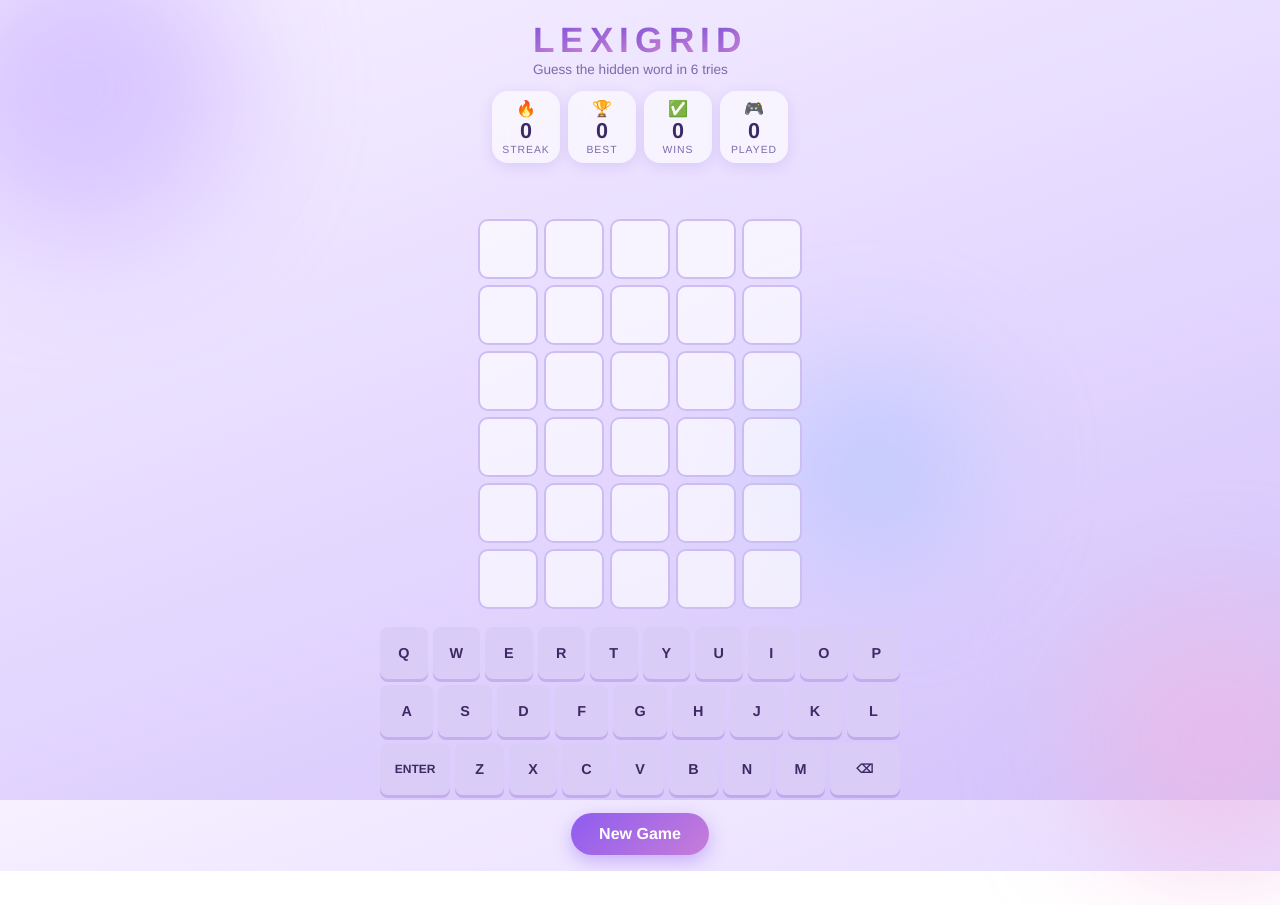
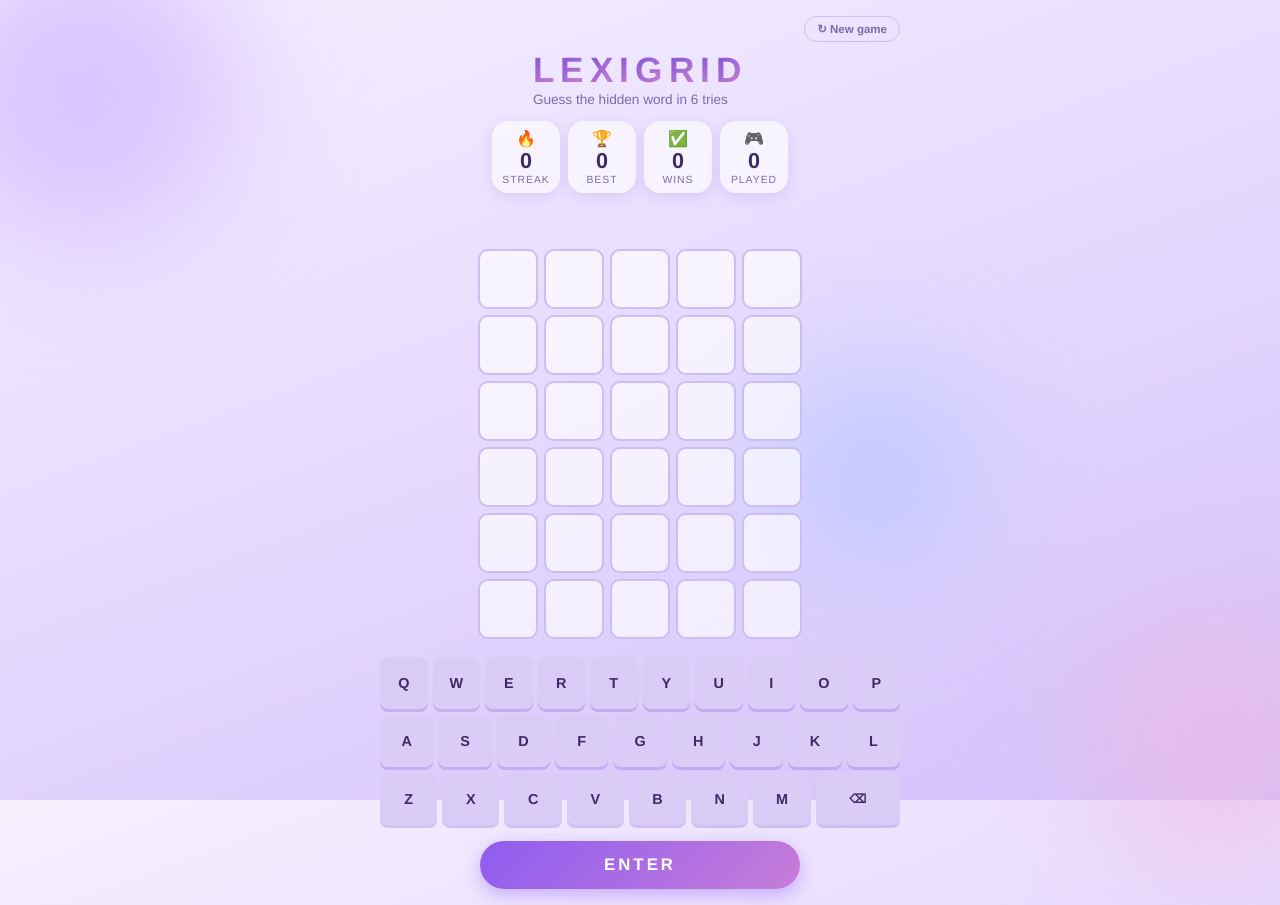
Before and after one commit to Piyush123451/LEXGRID, a plain HTML site: page index.html in a window 1280 px wide. Before the commit the page ends 871 px from the top, so only its background shows below. Drawn offline with Linux system fonts and the light colour scheme; no server answers.

Commit message:
New updated scene as per ojas recommendation

```diff
--- a/index.html
+++ b/index.html
@@ -12,6 +12,9 @@
   </div>
 
   <main class="app">
+    <div class="topbar">
+      <button id="restart" title="Start a new game">↻ New game</button>
+    </div>
     <header>
       <h1 id="title">
         <span style="--i:0">L</span><span style="--i:1">E</span><span style="--i:2">X</span><span style="--i:3">I</span><span style="--i:4">G</span><span style="--i:5">R</span><span style="--i:6">I</span><span style="--i:7">D</span>
@@ -45,7 +48,7 @@
     <div id="message"></div>
     <div id="board"></div>
     <div id="keyboard"></div>
-    <button id="restart">New Game</button>
+    <button id="enterBtn">ENTER</button>
   </main>
 
   <canvas id="confetti"></canvas>
--- a/script.js
+++ b/script.js
@@ -128,7 +128,7 @@ function recordLoss() {
 const KEY_ROWS = [
   "qwertyuiop".split(""),
   "asdfghjkl".split(""),
-  ["Enter", ..."zxcvbnm".split(""), "Back"]
+  [..."zxcvbnm".split(""), "Back"]
 ];
 
 const boardEl = document.getElementById("board");
@@ -400,11 +400,20 @@ document.querySelectorAll(".stat-num").forEach(el => {
 
 document.getElementById("restart").addEventListener("click", e => {
   e.target.blur();
-  // Quitting a game you've already started counts as a loss
-  const abandoned = !gameOver && currentRow > 0;
-  if (abandoned) recordLoss();
+  const inProgress = !gameOver && currentRow > 0;
+
+  // Ask first, because quitting mid-game resets the streak
+  if (inProgress && !confirm("Start a new game? Your current streak will reset to 0.")) {
+    return;
+  }
+  if (inProgress) recordLoss();
   newGame();
-  if (abandoned) showMessage("Game abandoned — streak reset");
+  if (inProgress) showMessage("Game abandoned — streak reset");
+});
+
+document.getElementById("enterBtn").addEventListener("click", e => {
+  e.target.blur(); // so the physical Enter key doesn't re-click the button
+  handleKey("Enter");
 });
 
 // ---------- Start ----------
--- a/style.css
+++ b/style.css
@@ -222,22 +222,49 @@ h1 span:hover { animation: wiggle 0.4s; }
 .key.present { background: var(--present); color: #fff; }
 .key.absent  { background: var(--absent);  color: #fff; }
 
-/* ---------- Restart button ---------- */
+/* ---------- Top bar + New game (small and quiet on purpose) ---------- */
+.topbar {
+  width: 100%;
+  display: flex;
+  justify-content: flex-end;
+  margin-bottom: 4px;
+}
+
 #restart {
-  margin-top: 18px;
-  padding: 12px 28px;
+  padding: 5px 12px;
+  border: 1px solid var(--tile-border);
+  border-radius: 999px;
+  background: transparent;
+  color: var(--muted);
+  font-family: inherit;
+  font-size: 0.72rem;
+  font-weight: 600;
+  cursor: pointer;
+  transition: background 0.2s, color 0.2s, transform 0.2s;
+}
+#restart:hover { background: var(--card); color: var(--text); }
+#restart:hover::first-letter { display: inline-block; }
+#restart:active { transform: scale(0.95); }
+
+/* ---------- Big Enter button ---------- */
+#enterBtn {
+  margin-top: 16px;
+  width: 100%;
+  max-width: 320px;
+  padding: 14px 28px;
   border: none;
   border-radius: 999px;
   background: linear-gradient(135deg, #8e5cf0, #c77dd8);
   color: #fff;
   font-family: inherit;
-  font-size: 1rem;
+  font-size: 1.05rem;
   font-weight: 700;
+  letter-spacing: 3px;
   cursor: pointer;
   box-shadow: 0 6px 18px rgba(142, 92, 240, 0.4);
   transition: transform 0.15s, box-shadow 0.15s;
 }
-#restart:hover { transform: translateY(-3px) scale(1.04); box-shadow: 0 10px 24px rgba(142, 92, 240, 0.5); }
-#restart:active { transform: scale(0.96); }
+#enterBtn:hover { transform: translateY(-3px) scale(1.03); box-shadow: 0 10px 24px rgba(142, 92, 240, 0.5); }
+#enterBtn:active { transform: scale(0.96); }
 
 #confetti { position: fixed; inset: 0; pointer-events: none; z-index: 10; }
```
